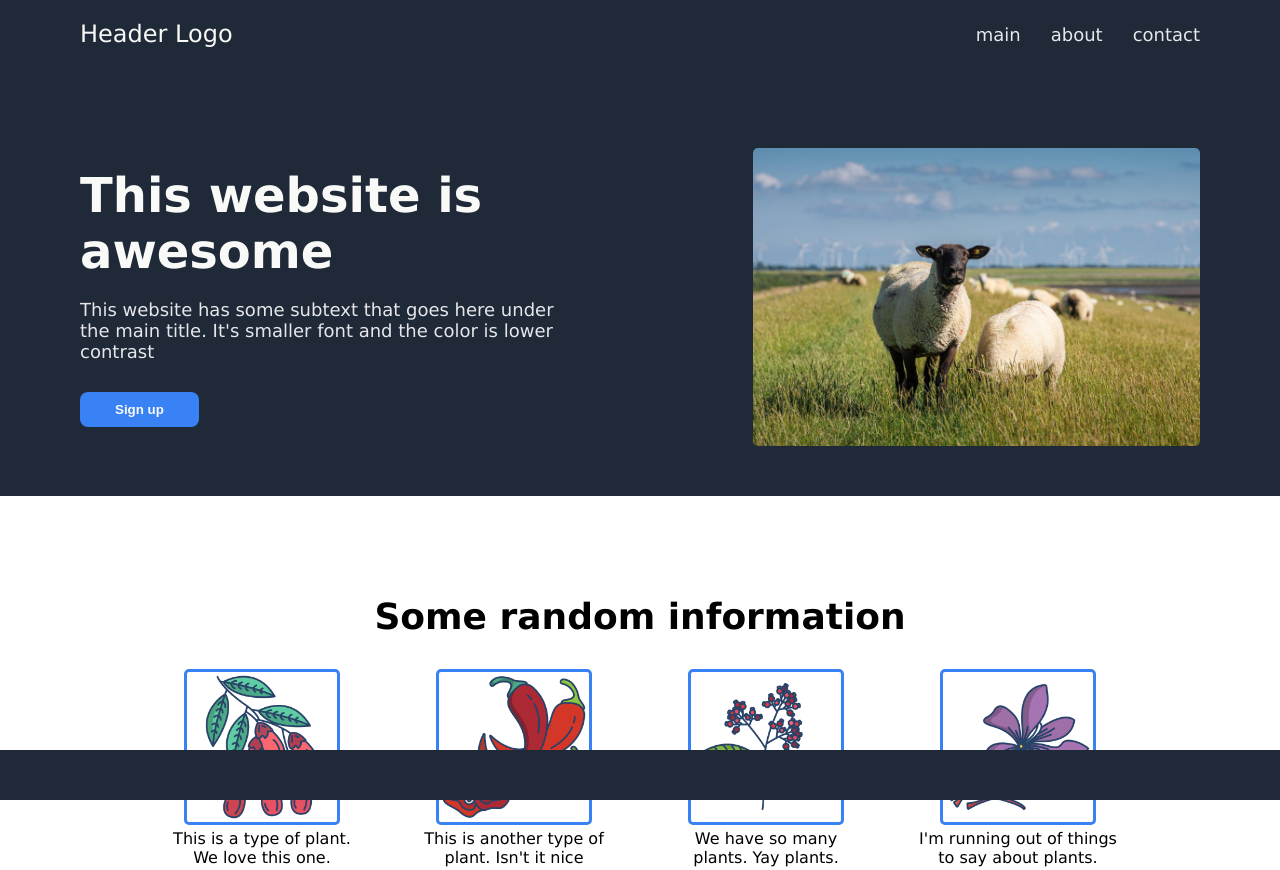
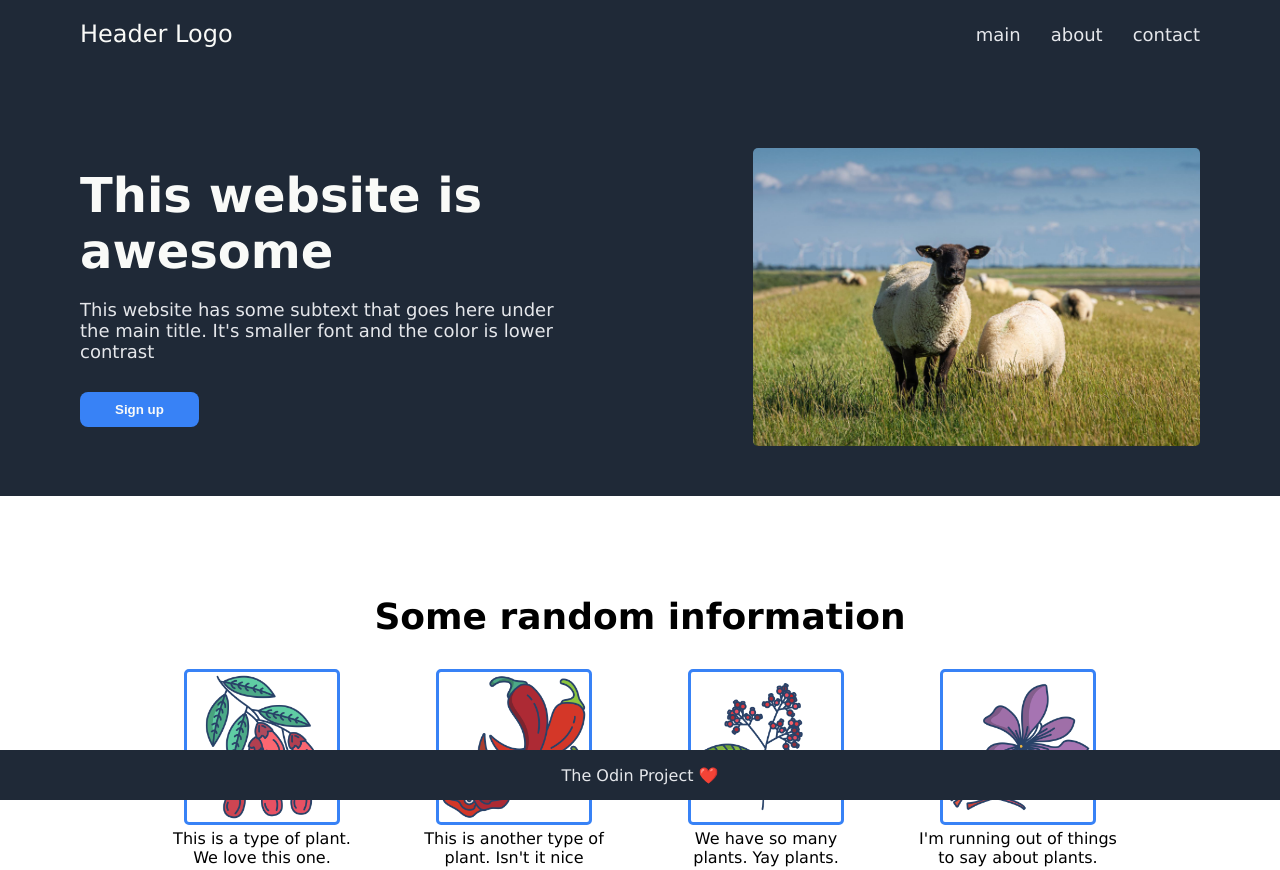
Before and after one commit to HoperUA/project-landing, a plain HTML site: page index.html in a window 1280 px wide. Shown: the top 870 px of the page. Drawn offline with Linux system fonts and the light colour scheme.

Commit message:
Fix footer text

```diff
--- a/index.html
+++ b/index.html
@@ -78,7 +78,7 @@
 <!--Call to action ends here-->
 <!--Footer starts here-->
 <div class="footer">
-
+    The Odin Project ❤️
 </div>
 <!--Footer ends here-->
 </body>
```
